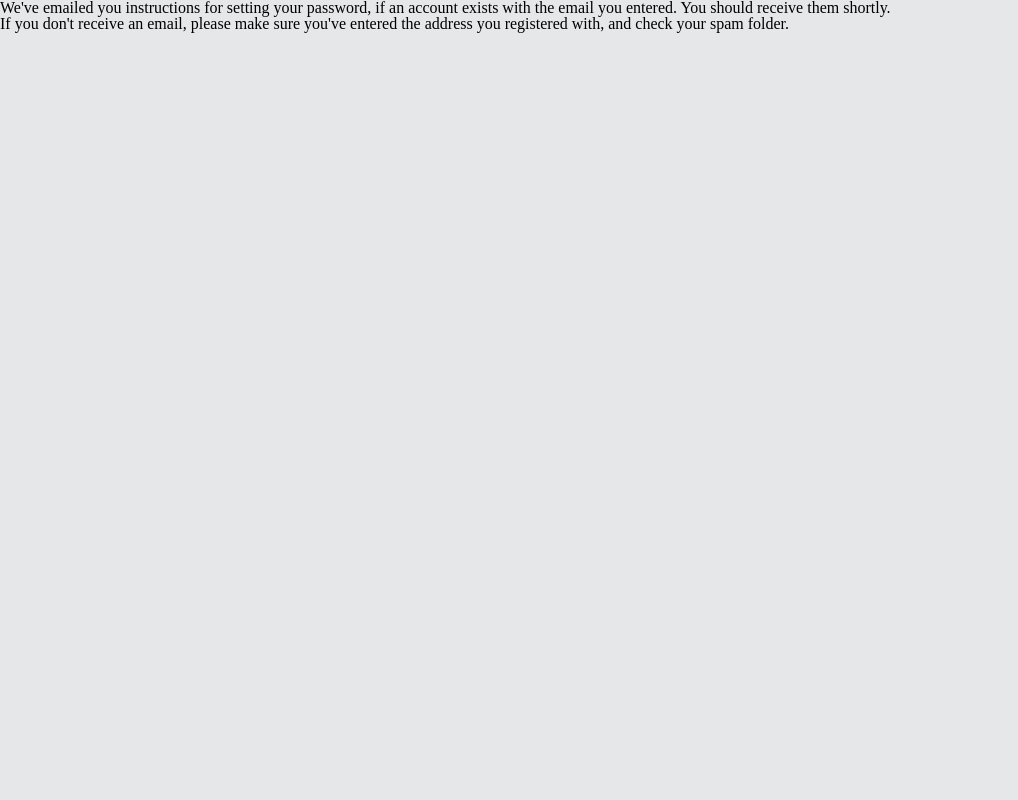
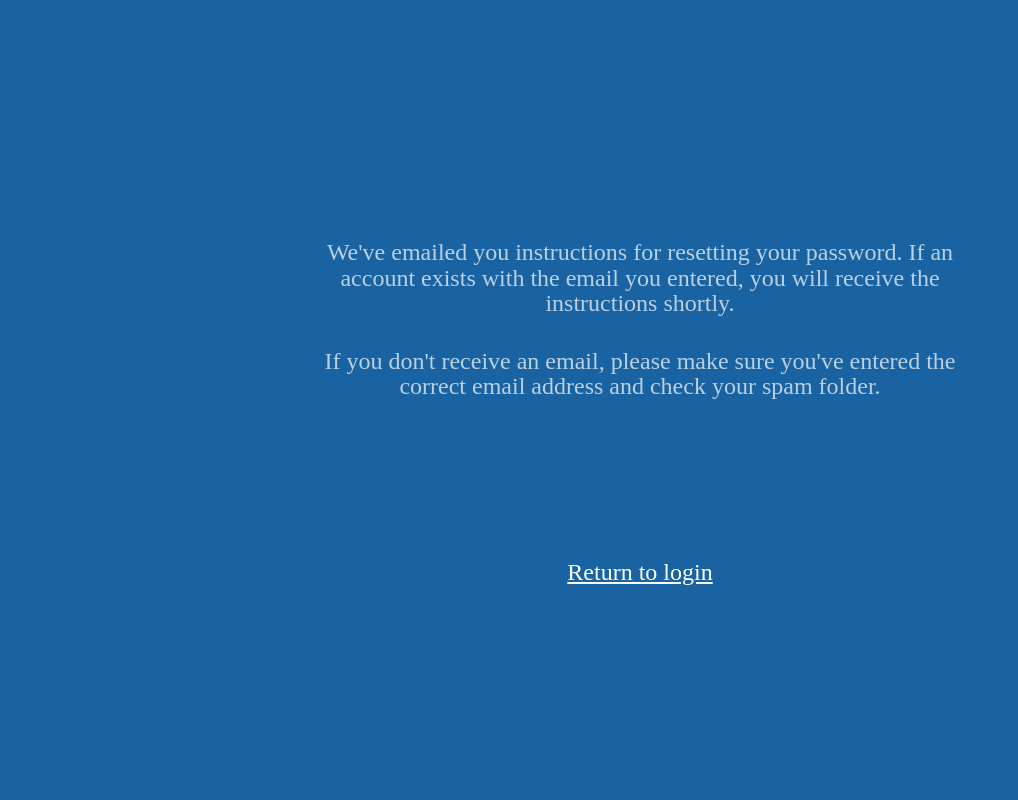
Before and after one commit to paulwine/prettyboyRepo1, a Django app: page /password_reset/done/ in a window 1280 px wide. Shown: the whole page, without its empty margins (0-1018 px from the left). Run offline with Django 3.2, Linux system fonts and the light colour scheme; style sheets or scripts are compiled from the project's sources; parts of the project's set-up code (start-up, migrations or seed data) failed here and were passed over; some libraries are stand-ins or nearby versions.

Commit message:
styled forgotten password pages

```diff
--- /dev/null
+++ b/apps/prettyboyapp/static/css/reset.css
@@ -0,0 +1,57 @@
+body {
+  height: 100%;
+  width: 100%;
+  background-color: #1963a2; }
+  body p {
+    position: relative;
+    display: block;
+    margin-right: auto;
+    margin-left: auto;
+    width: 50%;
+    min-width: 500px;
+    top: 30%;
+    font-family: "Kohinoor Devangari Regular";
+    color: rgba(255, 255, 255, 0.7);
+    line-height: 1.6rem;
+    font-size: 1.5rem;
+    text-align: center; }
+  body h3 {
+    font-size: 2.5rem;
+    font-family: "Kohinoor Devangari Semibold";
+    color: whitesmoke;
+    position: relative;
+    display: block;
+    margin-left: auto;
+    margin-right: auto;
+    width: 500px;
+    text-align: center;
+    top: 30%; }
+  body form {
+    position: relative;
+    top: 40%; }
+  body button {
+    position: relative;
+    display: block;
+    margin-left: auto;
+    margin-right: auto;
+    background-color: #0b456d;
+    border: none;
+    font-size: 1.5rem;
+    font-family: "Arial Rounded Bold";
+    color: whitesmoke;
+    padding: 5px 10px;
+    box-sizing: border-box;
+    border-radius: 5px; }
+  body a {
+    position: relative;
+    top: 50%;
+    display: block;
+    margin-left: auto;
+    margin-right: auto;
+    color: white;
+    text-decoration: underline;
+    font-family: "Arial Rounded Bold";
+    font-size: 1.5rem;
+    text-align: center; }
+
+/*# sourceMappingURL=reset.css.map */
--- /dev/null
+++ b/apps/prettyboyapp/static/sass/reset.sass
@@ -0,0 +1,83 @@
+$titleFont: 'Kohinoor Devangari Semibold'
+$bodyFont: 'Kohinoor Devangari Regular'
+$footerFont: 'Kohinoor Devangari Light'
+$navFont: 'Arial Rounded Bold'
+$formFont: 'Sinhala Sangam MN'
+
+$offWhite: rgba( 222, 224, 224, 1)
+$white: rgba( 230, 231, 232, 1)
+$brightWhite: rgba(245, 245, 245, 1)
+$gray: rgba(211, 211, 211, 1)
+
+$lightBlue: rgba(25, 99, 162, 1)
+$blue: rgba(21, 87, 136, 1)
+$darkBlue: rgba(11, 69, 109, 1)
+
+$red: rgba(214, 57, 52, 1)
+$yellow: rgba(213, 220, 72, 1)
+$green: green
+
+$mediaSmall: '(max-width: 699px)'
+$mediaLarge: '(min-width: 700px)'
+
+body
+    height: 100%
+    width: 100%
+    background-color: $lightBlue
+
+    p
+        position: relative
+        display: block
+        margin-right: auto
+        margin-left: auto
+        width: 50%
+        min-width: 500px
+        top: 30%
+        font-family: $bodyFont
+        color: rgba(256, 256, 256, .7)
+        line-height: 1.6rem
+        font-size: 1.5rem
+        text-align: center
+
+
+    h3
+        font-size: 2.5rem
+        font-family: $titleFont
+        color: $brightWhite
+        position: relative
+        display: block
+        margin-left: auto
+        margin-right: auto
+        width: 500px
+        text-align: center
+        top: 30%
+
+    form
+        position: relative
+        top: 40%
+
+    button
+        position: relative
+        display: block
+        margin-left: auto
+        margin-right: auto
+        background-color: $darkBlue
+        border: none
+        font-size: 1.5rem
+        font-family: $navFont
+        color: $brightWhite
+        padding: 5px 10px
+        box-sizing: border-box
+        border-radius: 5px
+
+    a
+        position: relative
+        top: 50%
+        display: block
+        margin-left: auto
+        margin-right: auto
+        color: white
+        text-decoration: underline
+        font-family: $navFont
+        font-size: 1.5rem
+        text-align: center
--- a/apps/prettyboyapp/templates/registration/password_reset_complete.html
+++ b/apps/prettyboyapp/templates/registration/password_reset_complete.html
@@ -6,9 +6,9 @@
     <meta http-equiv="X-UA-Compatible" content="ie=edge">
     <title>Document</title>
 
-    <link rel="stylesheet" href="../static/css/default.css">
-    <link rel="stylesheet" href="../static/css/style.css">
-    <link rel="stylesheet" href="../static/css/basic.css">
+    <link rel="stylesheet" href="../../static/css/default.css">
+    <link rel="stylesheet" href="../../static/css/style.css">
+    <link rel="stylesheet" href="../../static/css/basic.css">
     <link rel="stylesheet" href="../../static/css/reset.css">
 </head>
 
--- a/apps/prettyboyapp/templates/registration/password_reset_confirm.html
+++ b/apps/prettyboyapp/templates/registration/password_reset_confirm.html
@@ -5,9 +5,9 @@
     <meta name="viewport" content="width=device-width, initial-scale=1.0">
     <meta http-equiv="X-UA-Compatible" content="ie=edge">
     <title>Document</title>
-    <link rel="stylesheet" href="../static/css/default.css">
-    <link rel="stylesheet" href="../static/css/style.css">
-    <link rel="stylesheet" href="../static/css/basic.css">
+    <link rel="stylesheet" href="../../static/css/default.css">
+    <link rel="stylesheet" href="../../static/css/style.css">
+    <link rel="stylesheet" href="../../static/css/basic.css">
     <link rel="stylesheet" href="../../static/css/reset.css">
 </head>
 
--- a/apps/prettyboyapp/templates/registration/password_reset_done.html
+++ b/apps/prettyboyapp/templates/registration/password_reset_done.html
@@ -5,20 +5,25 @@
     <meta name="viewport" content="width=device-width, initial-scale=1.0">
     <meta http-equiv="X-UA-Compatible" content="ie=edge">
     <title>Document</title>
-    <link rel="stylesheet" href="../static/css/default.css">
-    <link rel="stylesheet" href="../static/css/style.css">
-    <link rel="stylesheet" href="../static/css/basic.css">
+    <link rel="stylesheet" href="../../static/css/default.css">
+    <link rel="stylesheet" href="../../static/css/style.css">
+    <link rel="stylesheet" href="../../static/css/basic.css">
     <link rel="stylesheet" href="../../static/css/reset.css">
 </head>
 
 <body>
 
     <p>
-        We've emailed you instructions for setting your password, if an account exists with the email you entered. You should receive them shortly.
+        We've emailed you instructions for resetting your password. If an account exists with the email you entered, you will receive the instructions shortly.
     </p>
+    <br>
+    <br>
     <p>
-        If you don't receive an email, please make sure you've entered the address you registered with, and check your spam folder.
+        If you don't receive an email, please make sure you've entered the correct email address and check your spam folder.
     </p>
 
+    <a href="/">
+        Return to login
+    </a>
 </body>
 </html>
```
Also changed, not shown: apps/prettyboyapp/templates/registration/password_reset_email.html (+4 -4 lines), apps/prettyboyapp/templates/registration/password_reset_form.html (+5 -5 lines), 1 other file.
